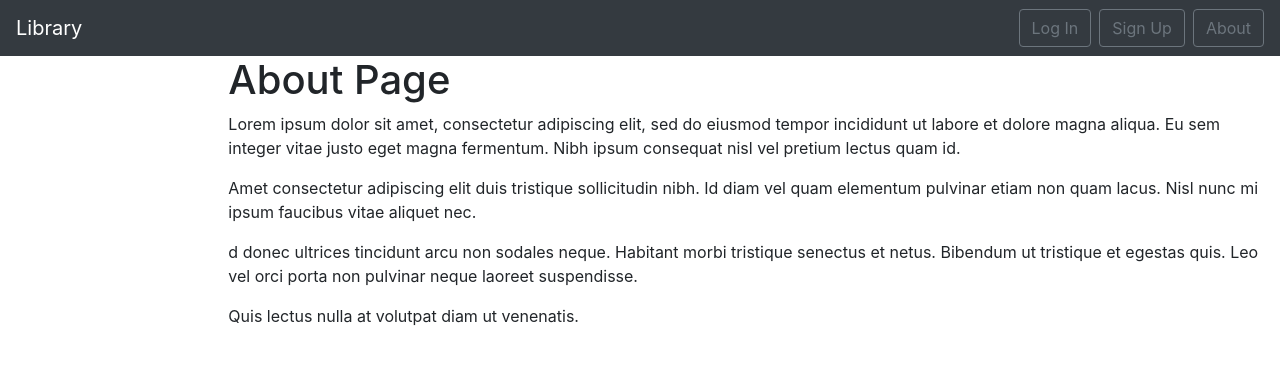
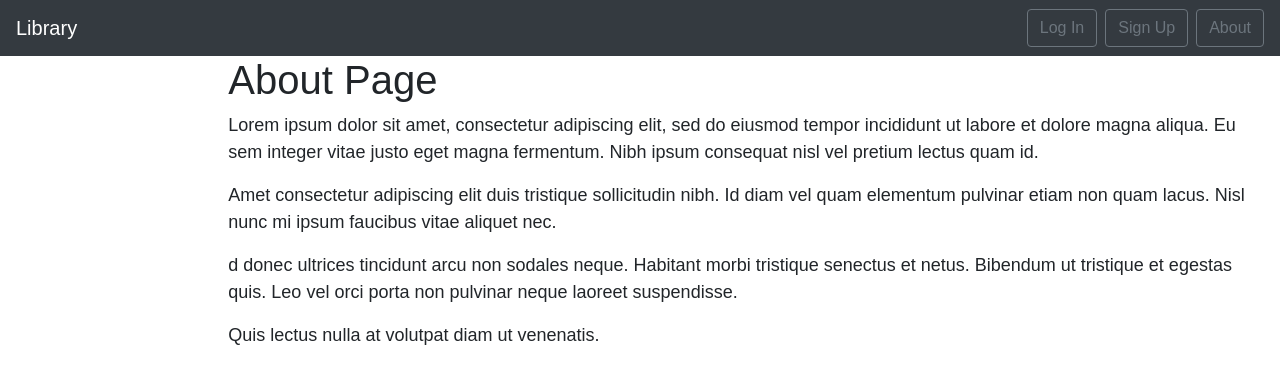
Before and after one commit to kevinbowen777/library, a Django app: page /about/ in a window 1280 px wide. Shown: the top 384 px of the page. Run offline with Django 4.2, Linux system fonts and the light colour scheme; parts of the project's set-up code (start-up, migrations or seed data) failed here and were passed over; some libraries are stand-ins or nearby versions.

Commit message:
Set body text style

```diff
--- a/static/css/base.css
+++ b/static/css/base.css
@@ -1,3 +1,8 @@
+body {
+  font-family: 'Source Sans Pro', sans-serif;
+  font-size: 18px;
+}
+
 .sidebar-nav {
     margin-top: 20px;
     padding: 0;
```
